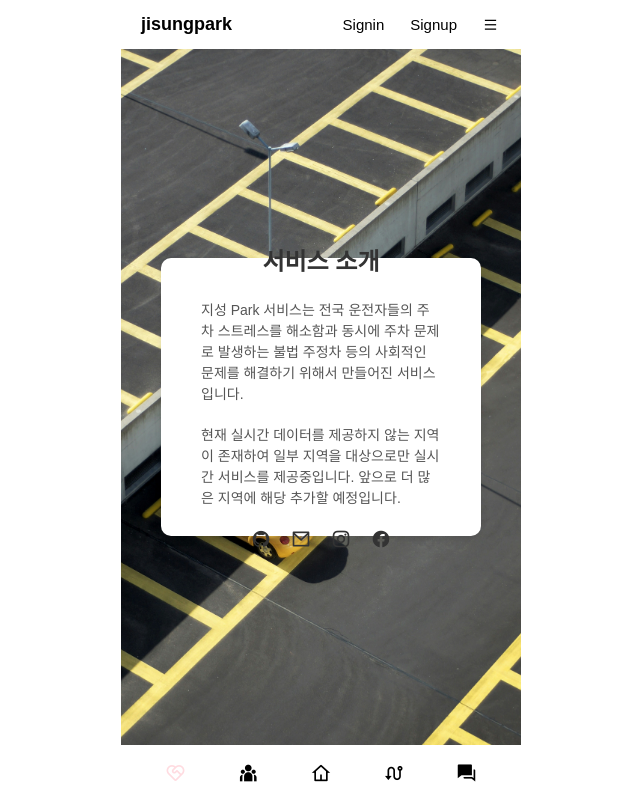
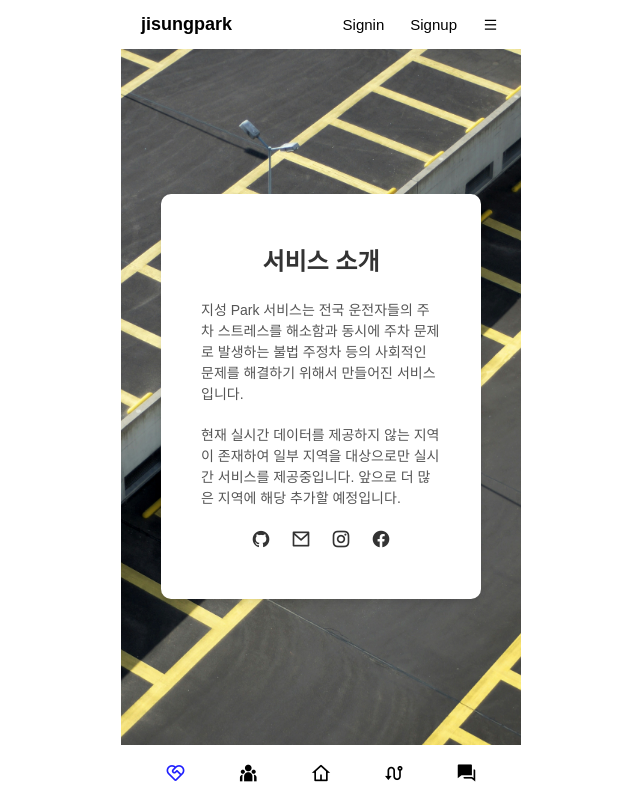
Before and after one commit to pirogramming/JisungPark, a Django app: page /introduce/ in a window 1280 px wide. Shown: the whole page, without its empty margins (319-959 px from the left). Run offline with Django 5.2, Linux system fonts and the light colour scheme.

Commit message:
fix: iocn color

```diff
--- a/static/css/layout.css
+++ b/static/css/layout.css
@@ -26,5 +26,5 @@ main {
   --yellow: #FFFABB;
   --white: #fff;
   --gray: #c4c4c4;
-  --icon: #FFDCE1;
+  --icon: #2020FF;
 }
--- a/static/css/style-lyj.css
+++ b/static/css/style-lyj.css
@@ -142,7 +142,6 @@ p{
     justify-content: center;
     align-items: center;
     background-color: white;
-    height: 40%;
     border-radius: 10px;
     box-shadow: 0 4px 6px rgba(0, 0, 0, 0.1);
     max-width: 80%;
```
